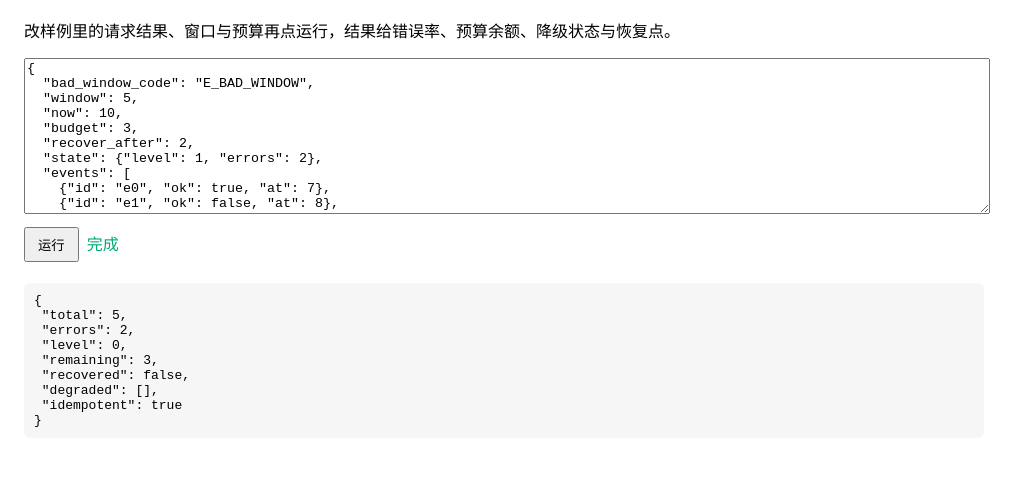
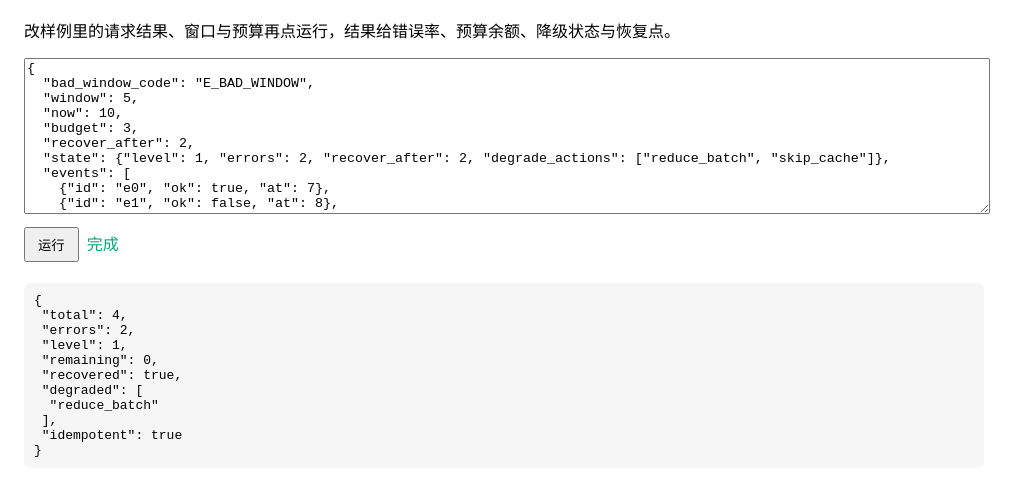
Before and after one commit to cat11-pu/91-errorbudget, a website: page index.html in a window 1280 px wide. Both pictures are taken after a click on the button "运行". Shown: the part 73-564 px from the top of the page, without its empty margins (0-1029 px from the left). Drawn offline with Linux system fonts and the light colour scheme.

Commit message:
GSB B result for UID 94

```diff
--- a/app.js
+++ b/app.js
@@ -4,8 +4,14 @@ import { decide } from "./budget.js";
 
 export function render(spec) {
   const stats = summarize(spec.events || [], spec.window, spec.now);
-  const verdict = decide(stats.errors, stats.total, spec.budget, spec.state || {});
+  const state = Object.assign(
+    { recover_after: spec.recover_after, degrade_actions: spec.degrade_actions },
+    spec.state || {}
+  );
+  const verdict = decide(stats.errors, stats.total, spec.budget, state);
+  const again = decide(stats.errors, stats.total, spec.budget, state);
   return { total: stats.total, errors: stats.errors, level: verdict.level,
            remaining: verdict.remaining, recovered: verdict.recovered,
-           degraded: verdict.degraded, idempotent: true };
+           degraded: verdict.degraded,
+           idempotent: JSON.stringify(again) === JSON.stringify(verdict) };
 }
--- a/budget.js
+++ b/budget.js
@@ -1,4 +1,22 @@
-// budget.js：预算与降级（基线：不判降级、不恢复）
+// budget.js：预算与降级（消耗升级、连续好请求恢复；纯函数，同一输入必得同一输出）
 export function decide(errors, total, budget, state) {
-  return { level: 0, remaining: budget, recovered: false, degraded: [] };
+  const prev = state || {};
+  const prevLevel = Number.isFinite(prev.level) ? prev.level : 0;
+  const prevConsumed = Number.isFinite(prev.errors) ? prev.errors : 0;
+  const recoverAfter = Number.isFinite(prev.recover_after) && prev.recover_after > 0 ? prev.recover_after : 1;
+  const actions = Array.isArray(prev.degrade_actions) ? prev.degrade_actions : [];
+
+  const consumed = prevConsumed + errors;
+  const good = Math.max(0, total - errors);
+
+  let level = prevLevel;
+  let recovered = false;
+  if (consumed >= budget) level += 1;
+  if (level > 0 && good >= recoverAfter) {
+    level -= 1;
+    recovered = true;
+  }
+  const remaining = Math.max(0, budget - consumed);
+  return { level: level, remaining: remaining, recovered: recovered,
+           degraded: actions.slice(0, level) };
 }
--- a/index.html
+++ b/index.html
@@ -9,13 +9,14 @@ button{padding:6px 12px;margin:8px 8px 8px 0}pre{background:#f6f6f6;padding:10px
 <body>
 <h1>errorbudget 工作台</h1>
 <p>改样例里的请求结果、窗口与预算再点运行，结果给错误率、预算余额、降级状态与恢复点。</p>
-<textarea id="input">{
+<textarea id="input">
+{
   "bad_window_code": "E_BAD_WINDOW",
   "window": 5,
   "now": 10,
   "budget": 3,
   "recover_after": 2,
-  "state": {"level": 1, "errors": 2},
+  "state": {"level": 1, "errors": 2, "recover_after": 2, "degrade_actions": ["reduce_batch", "skip_cache"]},
   "events": [
     {"id": "e0", "ok": true, "at": 7},
     {"id": "e1", "ok": false, "at": 8},
@@ -24,7 +25,8 @@ button{padding:6px 12px;margin:8px 8px 8px 0}pre{background:#f6f6f6;padding:10px
     {"id": "e4", "ok": true, "at": 2}
   ],
   "degrade_actions": ["reduce_batch", "skip_cache"]
-}</textarea>
+}
+</textarea>
 <div><button id="run">运行</button><span id="status" class="ok">等待</span></div>
 <pre id="out">还没跑</pre>
 <script type="module">
--- a/sample/budget.json
+++ b/sample/budget.json
@@ -4,7 +4,7 @@
   "now": 10,
   "budget": 3,
   "recover_after": 2,
-  "state": {"level": 1, "errors": 2},
+  "state": {"level": 1, "errors": 2, "recover_after": 2, "degrade_actions": ["reduce_batch", "skip_cache"]},
   "events": [
     {"id": "e0", "ok": true, "at": 7},
     {"id": "e1", "ok": false, "at": 8},
--- a/window.js
+++ b/window.js
@@ -1,6 +1,25 @@
-// window.js：窗口统计（基线：累计全部、不看窗口）
+// window.js：窗口统计（只算落在窗口内的请求，按 id 去重，单次线性扫描）
 export function summarize(events, window, now) {
+  if (!Number.isFinite(window) || window <= 0) {
+    const error = new Error("E_BAD_WINDOW");
+    error.code = "E_BAD_WINDOW";
+    throw error;
+  }
+  const from = now - window;
+  const seen = new Set();
+  let total = 0;
   let errors = 0;
-  for (const event of events) if (event.ok === false) errors += 1;
-  return { total: events.length, errors: errors };
+  for (const event of events) {
+    if (!event) continue;
+    const at = event.at;
+    if (typeof at !== "number" || at < from || at > now) continue;
+    const id = event.id;
+    if (id !== undefined && id !== null) {
+      if (seen.has(id)) continue;
+      seen.add(id);
+    }
+    total += 1;
+    if (event.ok === false) errors += 1;
+  }
+  return { total: total, errors: errors };
 }
```
